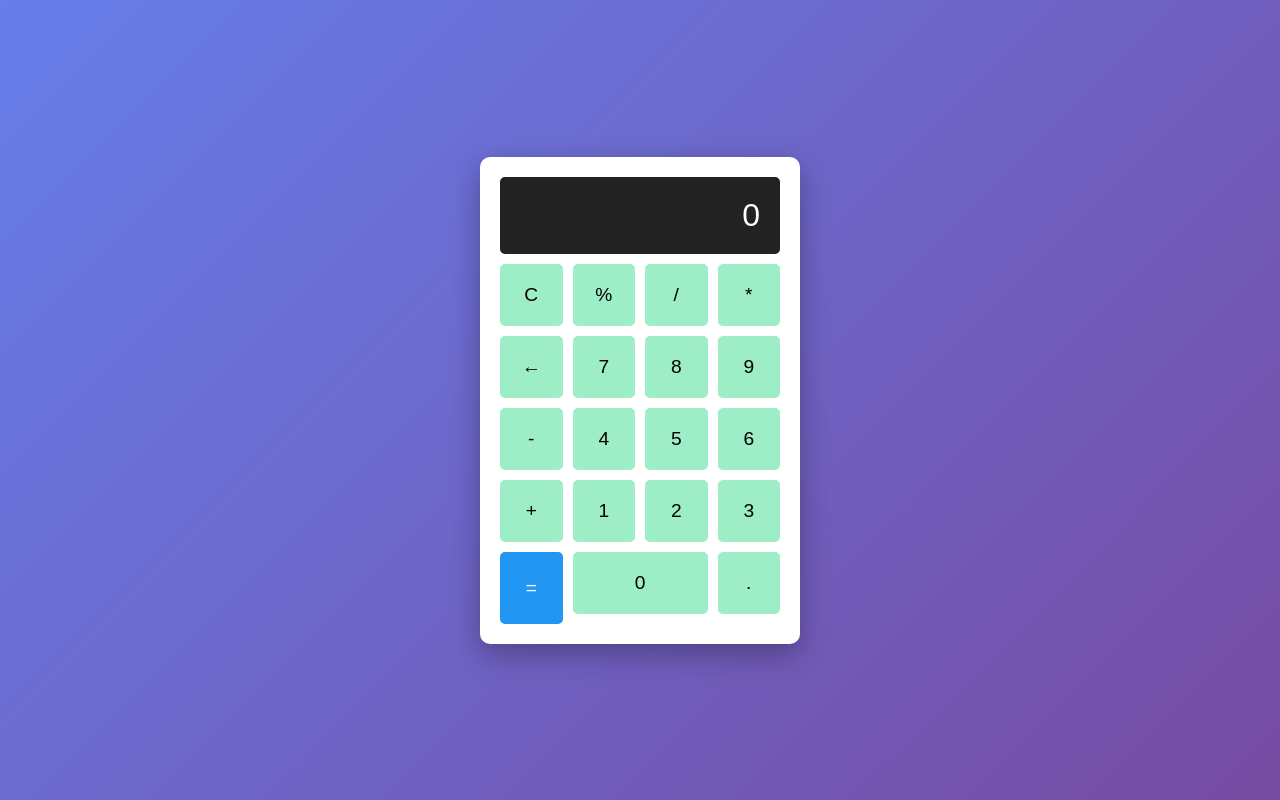
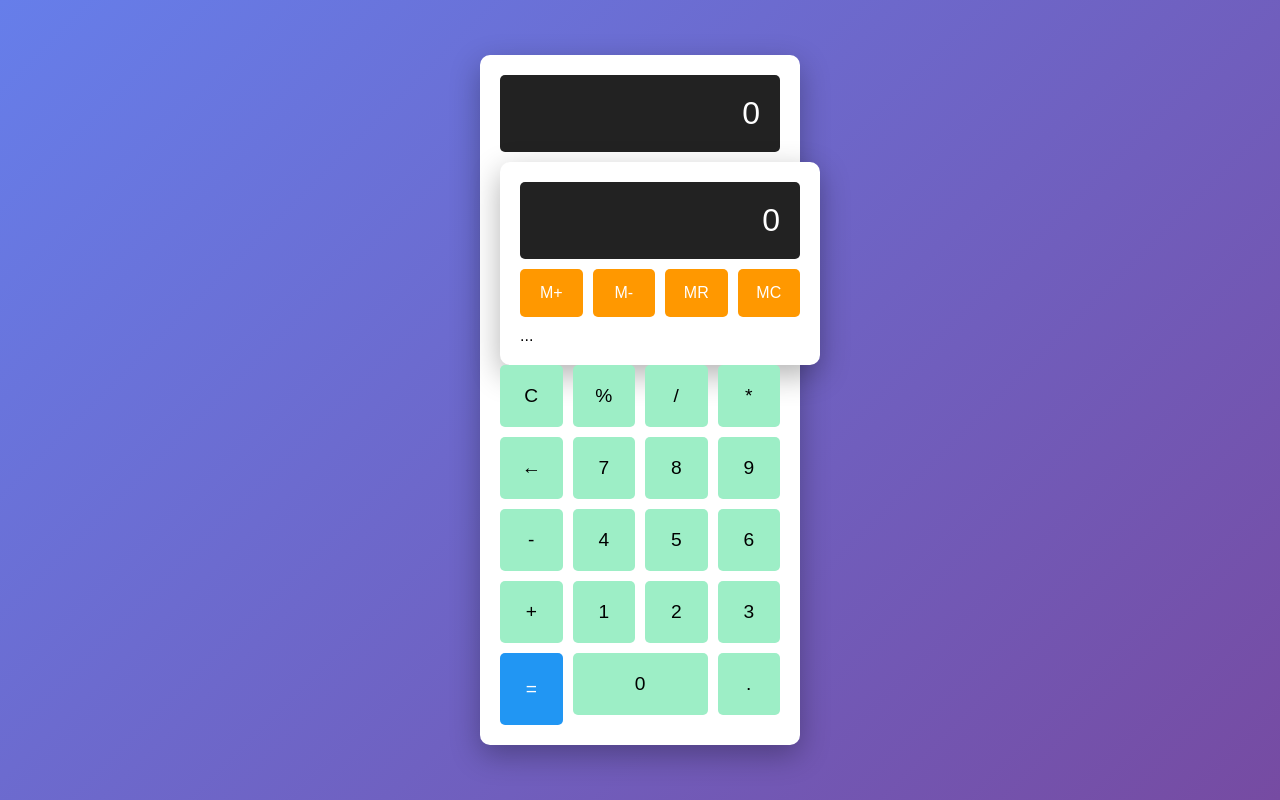
Before and after one commit to potfish123/calculator-app, a plain HTML site: page index.html in a window 1280 px wide. Drawn offline with Linux system fonts and the light colour scheme.

Commit message:
Add memory buttons UI

```diff
--- a/index.html
+++ b/index.html
@@ -11,6 +11,22 @@
 <body>
     <div class="calculator">
         <div class="display" id="display">0</div>
+        <div class="calculator">
+    <div class="display" id="display">0</div>
+
+    <!-- 新增記憶功能區 -->
+    <div class="memory-buttons">
+        <button onclick="memoryAdd()" class="memory-btn">M+</button>
+        <button onclick="memorySubtract()" class="memory-btn">M-</button>
+        <button onclick="memoryRecall()" class="memory-btn">MR</button>
+        <button onclick="memoryClear()" class="memory-btn">MC</button>
+    </div>
+
+    <div class="buttons">
+        <!-- 原有按鈕 -->
+        ...
+    </div>
+</div>
         <div class="buttons">
             <!-- 在 C 按鈕後面增加 % 按鈕 -->
             <button onclick="clearDisplay()">C</button>
@@ -36,6 +52,7 @@
 
             <button onclick="appendToDisplay('0')" class="zero">0</button>
             <button onclick="appendToDisplay('.')">.</button>
+
         </div>
     </div>
     <script src="script.js"></script>
--- a/style.css
+++ b/style.css
@@ -70,3 +70,29 @@ button:active {
 .zero {
     grid-column: span 2;
 }
+/* 新增記憶按鈕樣式 */
+.memory-buttons {
+    display: grid;
+    grid-template-columns: repeat(4, 1fr);
+    gap: 10px;
+    margin-bottom: 10px;
+}
+
+.memory-btn {
+    padding: 15px;
+    font-size: 1em;
+    background: #ff9800;
+    color: white;
+    border: none;
+    border-radius: 5px;
+    cursor: pointer;
+    transition: all 0.3s;
+}
+
+.memory-btn:hover {
+    background: #f57c00;
+}
+
+.memory-btn:active {
+    transform: scale(0.95);
+}
```
